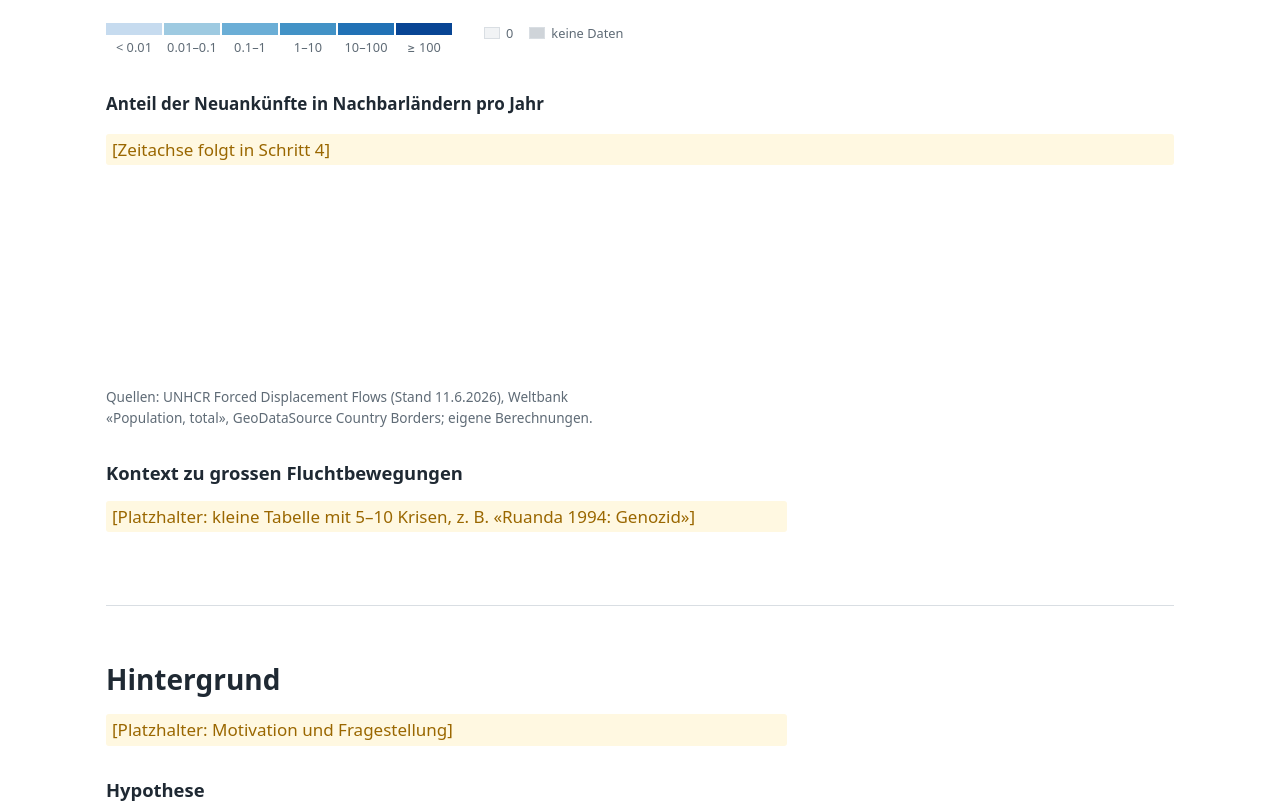
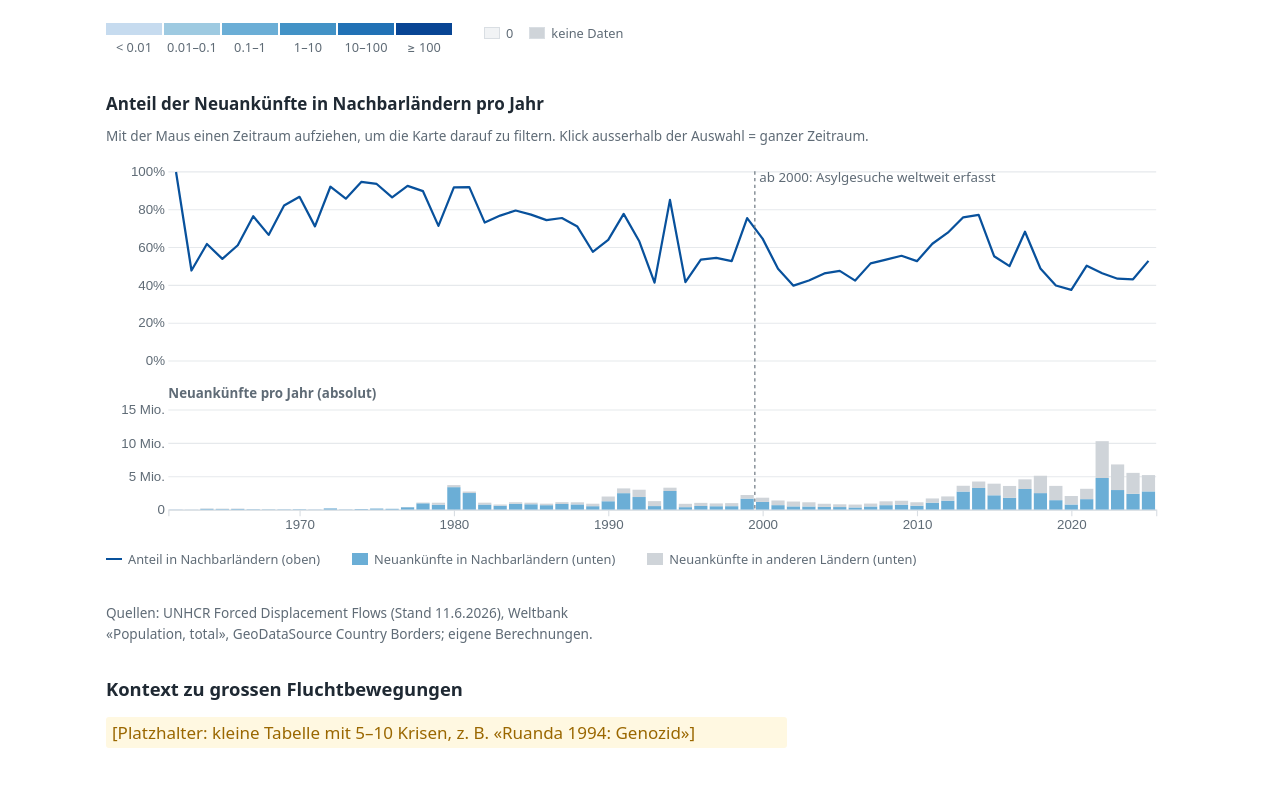
Before and after one commit to DarioMeyer-code/hslu_davi, a plain HTML site: page public/index.html in a window 1280 px wide. Shown: the part 1400-2204 px from the top of the page. Drawn offline with Linux system fonts and the light colour scheme.

Commit message:
Zeitachse mit Brush, verknüpft mit der Karte
Co-Authored-By: Claude Opus 5.5 <noreply@anthropic.com>
Claude-Session: https://claude.ai/code/session_0123yCUkhHEzF3rGYvNdrUDJ

```diff
--- a/public/css/style.css
+++ b/public/css/style.css
@@ -355,7 +355,76 @@ main {
 }
 
 .chart-timeline {
-  min-height: 220px;
+  position: relative;   /* Bezugspunkt für den Tooltip */
+  min-height: 150px;
+}
+
+/* Achsen zurückhaltend: Gitterlinien hell, Beschriftung grau */
+.axis text {
+  fill: var(--text-muted);
+  font-size: 12px;
+}
+
+.axis .tick line {
+  stroke: #e6e9ec;
+}
+
+.axis-x .domain,
+.axis-x .tick line {
+  stroke: var(--border);
+}
+
+.share-line {
+  fill: none;
+  stroke-width: 2px;
+  stroke-linejoin: round;
+}
+
+/* Hinweislinie Erfassungsbruch */
+.note line {
+  stroke: var(--text-muted);
+  stroke-dasharray: 3 3;
+}
+
+.panel-label {
+  fill: var(--text-muted);
+  font-size: 12px;
+  font-weight: 600;
+}
+
+.note text {
+  fill: var(--text-muted);
+  font-size: 12px;
+}
+
+.crosshair {
+  stroke: var(--text-muted);
+  stroke-width: 1px;
+  pointer-events: none;
+}
+
+.crosshair-dot {
+  stroke: #ffffff;
+  stroke-width: 2px;
+  pointer-events: none;
+}
+
+.crosshair[hidden],
+.crosshair-dot[hidden] {
+  display: none;
+}
+
+/* Brush-Auswahl: halbtransparent, damit die Daten sichtbar bleiben */
+.brush .selection {
+  fill: var(--accent);
+  fill-opacity: 0.12;
+  stroke: var(--accent);
+}
+
+.legend-line {
+  display: block;
+  width: 16px;
+  height: 2px;
 }
 
 .source {
--- a/public/index.html
+++ b/public/index.html
@@ -64,12 +64,12 @@
         <div id="map-legend" class="legend" aria-label="Legende der Weltkarte"></div>
       </figure>
 
-      <!-- Ansicht 2: Zeitachse (wird in Schritt 4 mit js/timeline.js gezeichnet) -->
+      <!-- Ansicht 2: Zeitachse mit Brush (gezeichnet von js/timeline.js) -->
       <figure class="view">
         <figcaption class="view-title">Anteil der Neuankünfte in Nachbarländern pro Jahr</figcaption>
-        <div id="timeline" class="chart chart-timeline">
-          <p class="platzhalter">[Zeitachse folgt in Schritt 4]</p>
-        </div>
+        <p class="view-subtitle">Mit der Maus einen Zeitraum aufziehen, um die Karte darauf zu filtern. Klick ausserhalb der Auswahl = ganzer Zeitraum.</p>
+        <div id="timeline" class="chart chart-timeline"></div>
+        <div id="timeline-legend" class="legend" aria-label="Legende der Zeitachse"></div>
       </figure>
 
       <p class="source">
@@ -178,6 +178,7 @@
         <li>d3-geo-projection v4.0.0, für die Projektion Natural Earth 2.</li>
         <li>topojson-client v3.1.0, wandelt die Kartendatei in Länderformen um.</li>
         <li>D3 Graph Gallery, «Choropleth map» (Yan Holtz): Grundaufbau Projektion, geoPath und TopoJSON für die Weltkarte übernommen und angepasst.</li>
+        <li>D3-Dokumentation d3-brush und Observable «Brush snapping» (Mike Bostock): Aufbau des Brush und Einrasten auf ganze Jahre für die Zeitachse übernommen und angepasst.</li>
       </ul>
       <p class="platzhalter">[Platzhalter: Beispiele, aus denen Code übernommen wurde, je mit Halbsatz]</p>
     </section>
--- a/public/js/data.js
+++ b/public/js/data.js
@@ -84,3 +84,23 @@ export function computeMapValues(data, state) {
   }
   return result;
 }
+
+// Werte für die Zeitachse, pro Jahr über den ganzen Zeitraum 1962–2025.
+// Ohne Auswahl: alle Herkunftsländer. Mit Auswahl: nur das gewählte Land.
+// Rückgabe: Array von { year, total, neighbours, share } (share = null ohne Neuankünfte)
+export function computeTimeline(data, state, [from, to] = [1962, 2025]) {
+  const total = new Map();
+  const neighbours = new Map();
+  for (const row of data.flows) {
+    if (state.origin && row.herkunft !== state.origin) continue;
+    total.set(row.jahr, (total.get(row.jahr) || 0) + row.anzahl);
+    if (row.nachbar) neighbours.set(row.jahr, (neighbours.get(row.jahr) || 0) + row.anzahl);
+  }
+  const result = [];
+  for (let year = from; year <= to; year++) {
+    const t = total.get(year) || 0;
+    const n = neighbours.get(year) || 0;
+    result.push({ year, total: t, neighbours: n, share: t > 0 ? n / t : null });
+  }
+  return result;
+}
--- /dev/null
+++ b/public/js/timeline.js
@@ -0,0 +1,216 @@
+// ==========================================================================
+// timeline.js – Zeitachse mit Brush
+// Zwei Panels mit gemeinsamer x-Achse (statt einer Grafik mit zwei y-Achsen):
+//   oben:  Anteil der Neuankünfte in Nachbarländern (Linie, 0–100 %)
+//   unten: absolute Neuankünfte, aufgeteilt nach Nachbarland ja/nein (Balken)
+// Mit dem Brush (Maus ziehen) wird ein Zeitraum gewählt; die Karte folgt.
+// Brush-Grundlage nach der D3-Dokumentation zu d3.brushX
+// (https://d3js.org/d3-brush) und dem Beispiel «Brush snapping»
+// (Mike Bostock, https://observablehq.com/@d3/brush-snapping).
+// ==========================================================================
+import { formatCount, formatPercent } from "./format.js";
+
+const WIDTH = 960;
+const MARGIN = { top: 12, right: 16, bottom: 28, left: 56 };
+const LINE_HEIGHT = 170;   // Höhe oberes Panel
+const GAP = 44;            // Abstand zwischen den Panels (Platz für die Beschriftung unten)
+const BAR_HEIGHT = 90;     // Höhe unteres Panel
+const HEIGHT = MARGIN.top + LINE_HEIGHT + GAP + BAR_HEIGHT + MARGIN.bottom;
+
+const FIRST_YEAR = 1962;
+const LAST_YEAR = 2025;
+const NOTE_YEAR = 2000;    // Erfassungsbruch: ab 2000 Asylgesuche weltweit
+
+// Farben: Nachbarländer = Blau (wie auf der Karte), übrige = neutrales Grau
+const COLOR_LINE = "#08519c";
+const COLOR_NEIGHBOURS = "#6baed6";
+const COLOR_OTHERS = "#cfd4d9";
+
+const millions = value => value === 0 ? "0" : `${value / 1e6} Mio.`;
+
+export function createTimeline(container, legendContainer, onYearsChange) {
+  const innerWidth = WIDTH - MARGIN.left - MARGIN.right;
+
+  // Jahre als Zahlen; ±0.5, damit jedes Jahr einen ganzen Balken breit ist
+  const x = d3.scaleLinear()
+    .domain([FIRST_YEAR - 0.5, LAST_YEAR + 0.5])
+    .range([0, innerWidth]);
+  const yShare = d3.scaleLinear().domain([0, 1]).range([LINE_HEIGHT, 0]);
+  const yCount = d3.scaleLinear().range([BAR_HEIGHT, 0]);
+
+  container.innerHTML = "";
+  const svg = d3.select(container).append("svg")
+    .attr("viewBox", `0 0 ${WIDTH} ${HEIGHT}`)
+    .attr("role", "img")
+    .attr("aria-label", "Zeitachse: Anteil der Neuankünfte in Nachbarländern und absolute Neuankünfte pro Jahr");
+
+  const root = svg.append("g").attr("transform", `translate(${MARGIN.left},${MARGIN.top})`);
+  const linePanel = root.append("g");
+  const barPanel = root.append("g").attr("transform", `translate(0,${LINE_HEIGHT + GAP})`);
+
+  // --- Achsen (zurückhaltend: wenige Linien, graue Beschriftung) ---
+  linePanel.append("g")
+    .attr("class", "axis axis-y")
+    .call(d3.axisLeft(yShare).ticks(4).tickFormat(formatPercent).tickSize(-innerWidth))
+    .call(g => g.select(".domain").remove());
+
+  const barAxis = barPanel.append("g").attr("class", "axis axis-y");
+
+  // Beschriftung des unteren Panels (das obere ist durch den Titel beschriftet)
+  barPanel.append("text").attr("class", "panel-label")
+    .attr("x", 0).attr("y", -10).text("Neuankünfte pro Jahr (absolut)");
+
+  barPanel.append("g")
+    .attr("class", "axis axis-x")
+    .attr("transform", `translate(0,${BAR_HEIGHT})`)
+    .call(d3.axisBottom(x).tickValues(d3.range(1970, 2030, 10)).tickFormat(d3.format("d")));
+
+  // --- Hinweislinie Erfassungsbruch 2000 (Tufte: Text direkt bei den Daten) ---
+  const note = root.append("g").attr("class", "note")
+    .attr("transform", `translate(${x(NOTE_YEAR - 0.5)},0)`);
+  note.append("line").attr("y1", 0).attr("y2", LINE_HEIGHT + GAP + BAR_HEIGHT);
+  note.append("text").attr("x", 4).attr("y", 10).text("ab 2000: Asylgesuche weltweit erfasst");
+
+  // --- Datenebenen ---
+  const bars = barPanel.append("g");
+  const linePath = linePanel.append("path").attr("class", "share-line")
+    .attr("stroke", COLOR_LINE);
+
+  // --- Fadenkreuz für den Hover (Details on Demand) ---
+  const crosshair = root.append("line").attr("class", "crosshair")
+    .attr("y1", 0).attr("y2", LINE_HEIGHT + GAP + BAR_HEIGHT).attr("hidden", true);
+  const dot = linePanel.append("circle").attr("class", "crosshair-dot")
+    .attr("r", 4).attr("fill", COLOR_LINE).attr("hidden", true);
+  const tooltip = d3.select(container).append("div").attr("class", "tooltip").attr("hidden", true);
+
+  // --- Brush über beide Panels ---
+  const brush = d3.brushX()
+    .extent([[0, 0], [innerWidth, LINE_HEIGHT + GAP + BAR_HEIGHT]])
+    .on("brush", brushed)
+    .on("end", brushEnded);
+  const brushGroup = root.append("g").attr("class", "brush").call(brush);
+
+  // Pixel-Auswahl -> ganze Jahre
+  function selectionToYears([x0, x1]) {
+    const from = Math.max(FIRST_YEAR, Math.round(x.invert(x0) + 0.5));
+    const to = Math.min(LAST_YEAR, Math.round(x.invert(x1) - 0.5));
+    return [from, Math.max(from, to)];
+  }
+
+  function brushed(event) {
+    if (!event.sourceEvent || !event.selection) return;   // nur echte Mausaktionen
+    onYearsChange(selectionToYears(event.selection));      // Karte während dem Ziehen nachführen
+  }
+
+  function brushEnded(event) {
+    if (!event.sourceEvent) return;   // eigener Aufruf von brush.move, nicht reagieren
+    if (!event.selection) {
+      onYearsChange([FIRST_YEAR, LAST_YEAR]);   // Klick ohne Ziehen = ganzer Zeitraum
+      return;
+    }
+    // Auswahl auf ganze Jahre einrasten lassen
+    const years = selectionToYears(event.selection);
+    brushGroup.transition().duration(150).call(brush.move, [x(years[0] - 0.5), x(years[1] + 0.5)]);
+    onYearsChange(years);
+  }
+
+  // Hover: Ereignisse kommen über die Brush-Fläche und steigen zum SVG auf
+  let currentSeries = [];
+  svg.on("pointermove", event => {
+    const [px] = d3.pointer(event, root.node());
+    const year = Math.round(x.invert(px));
+    const d = currentSeries.find(item => item.year === year);
+    if (!d) return hideHover();
+    showHover(d, event);
+  }).on("pointerleave", hideHover);
+
+  function showHover(d, event) {
+    crosshair.attr("hidden", null).attr("x1", x(d.year)).attr("x2", x(d.year));
+    if (d.share !== null) dot.attr("hidden", null).attr("cx", x(d.year)).attr("cy", yShare(d.share));
+    else dot.attr("hidden", true);
+
+    tooltip.html("");
+    tooltip.append("div").attr("class", "tooltip-title").text(d.year);
+    tooltip.append("div").attr("class", "tooltip-value")
+      .text(d.share === null ? "Keine Neuankünfte" : `${formatPercent(d.share)} in Nachbarländern`);
+    tooltip.append("div").text(`${formatCount(d.neighbours)} von ${formatCount(d.total)} Neuankünften`);
+
+    const box = container.getBoundingClientRect();
+    const px = event.clientX - box.left;
+    tooltip.attr("hidden", null);
+    const tipWidth = tooltip.node().offsetWidth;
+    const left = px + 16 + tipWidth > box.width ? px - 16 - tipWidth : px + 16;
+    tooltip.style("left", `${Math.max(0, left)}px`).style("top", "8px");
+  }
+
+  function hideHover() {
+    crosshair.attr("hidden", true);
+    dot.attr("hidden", true);
+    tooltip.attr("hidden", true);
+  }
+
+  drawLegend(legendContainer);
+
+  // Wird bei jeder Zustandsänderung aufgerufen
+  function update(state, series) {
+    currentSeries = series;
+
+    // Unteres Panel: y-Skala an die aktuellen Daten anpassen
+    yCount.domain([0, d3.max(series, d => d.total) || 1]).nice(3);
+    barAxis.call(d3.axisLeft(yCount).ticks(3).tickFormat(millions).tickSize(-innerWidth))
+      .call(g => g.select(".domain").remove());
+
+    // Gestapelte Balken: unten Nachbarländer, darüber übrige Länder
+    const barWidth = Math.max(1, x(1) - x(0) - 2);   // 2px Abstand zwischen Balken
+    bars.selectAll("g.year")
+      .data(series, d => d.year)
+      .join(enter => {
+        const g = enter.append("g").attr("class", "year");
+        g.append("rect").attr("class", "bar-neighbours").attr("fill", COLOR_NEIGHBOURS);
+        g.append("rect").attr("class", "bar-others").attr("fill", COLOR_OTHERS);
+        return g;
+      })
+      .each(function (d) {
+        const g = d3.select(this);
+        const left = x(d.year) - barWidth / 2;
+        g.select(".bar-neighbours")
+          .attr("x", left).attr("width", barWidth)
+          .attr("y", yCount(d.neighbours)).attr("height", BAR_HEIGHT - yCount(d.neighbours));
+        g.select(".bar-others")
+          .attr("x", left).attr("width", barWidth)
+          .attr("y", yCount(d.total)).attr("height", yCount(d.neighbours) - yCount(d.total));
+      });
+
+    // Oberes Panel: Linie; Jahre ohne Neuankünfte bleiben eine Lücke
+    const line = d3.line()
+      .defined(d => d.share !== null)
+      .x(d => x(d.year))
+      .y(d => yShare(d.share));
+    linePath.attr("d", line(series));
+
+    // Brush nachführen, wenn der Zeitraum von aussen geändert wurde (z. B. Zurücksetzen)
+    const [from, to] = state.years;
+    const isFull = from === FIRST_YEAR && to === LAST_YEAR;
+    const current = d3.brushSelection(brushGroup.node());
+    if (isFull && current) brushGroup.call(brush.move, null);
+  }
+
+  return { update };
+}
+
+function drawLegend(legendContainer) {
+  const legend = d3.select(legendContainer);
+  legend.html("");
+  const items = [
+    ["line", COLOR_LINE, "Anteil in Nachbarländern (oben)"],
+    ["rect", COLOR_NEIGHBOURS, "Neuankünfte in Nachbarländern (unten)"],
+    ["rect", COLOR_OTHERS, "Neuankünfte in anderen Ländern (unten)"]
+  ];
+  for (const [kind, color, label] of items) {
+    const item = legend.append("div").attr("class", "legend-item legend-item-inline");
+    item.append("span")
+      .attr("class", kind === "line" ? "legend-line" : "legend-swatch")
+      .style("background", color);
+    item.append("span").attr("class", "legend-label").text(label);
+  }
+}
```
Also changed, not shown: public/js/main.js (+10 -1 lines), 1 other file.
